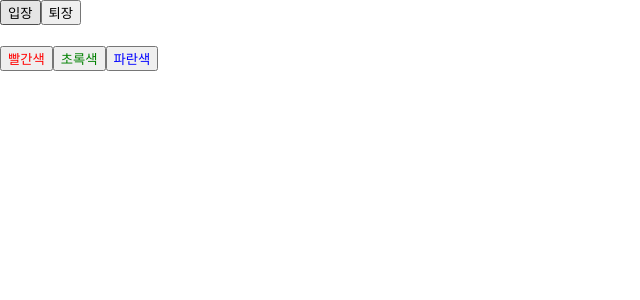
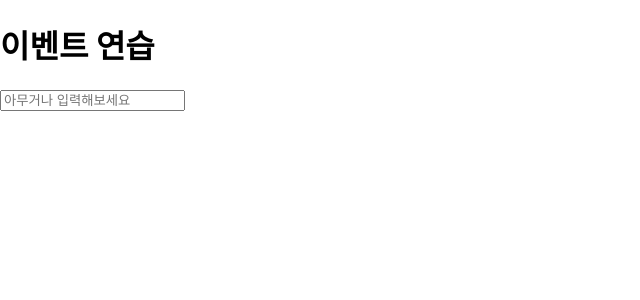
Before and after one commit to zelkovaria/react-study, a React (Create React App) app: page / in a window 1280 px wide. Shown: the top 300 px of the page, without its empty margins (0-640 px from the left). Built offline with nearby package versions, Linux system fonts and the light colour scheme.

Commit message:
4.2.2.1 onChange 이벤트 설정

```diff
--- a/src/App.js
+++ b/src/App.js
@@ -1,8 +1,8 @@
 import "../src/App.css";
-import Say from "./Say";
+import EventPractice from "./EventPractice";
 
 const App = () => {
-  return <Say />;
+  return <EventPractice />;
 };
 
 export default App;
--- /dev/null
+++ b/src/EventPractice.js
@@ -0,0 +1,21 @@
+import { Component } from "react";
+
+class EventPractice extends Component {
+  render() {
+    return (
+      <div>
+        <h1>이벤트 연습</h1>
+        <input
+          type="text"
+          name="message"
+          placeholder="아무거나 입력해보세요"
+          onChange={(e) => {
+            console.log(e.target.value);
+          }}
+        />
+      </div>
+    );
+  }
+}
+
+export default EventPractice;
```
